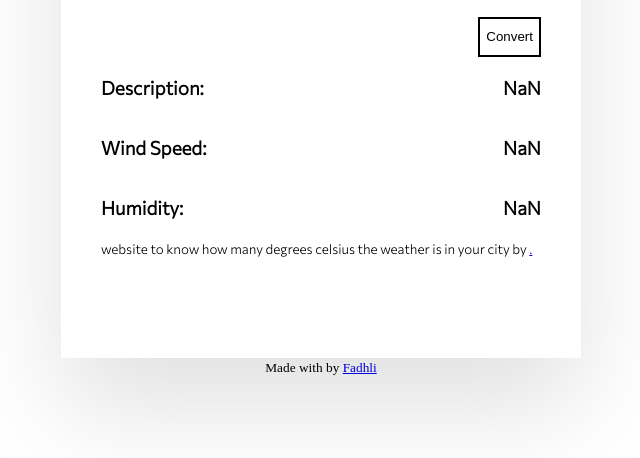
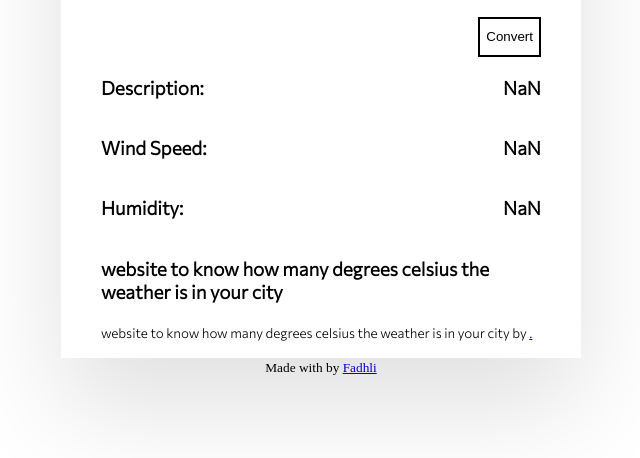
Before and after one commit to xanzheus/WeatherApp, a plain HTML site: page index.html in a window 1280 px wide. Shown: the part 272-730 px from the top of the page, without its empty margins (319-959 px from the left). Drawn offline with Linux system fonts and the light colour scheme.

Commit message:
Update index.html

```diff
--- a/index.html
+++ b/index.html
@@ -37,6 +37,9 @@
             <h3>Humidity:</h3>
             <h3 class="humidity" id="humidity">NaN</h3>
         </div>
+          <div class="humidity-area">
+            <h3>website to know how many degrees celsius the weather is in your city</h3>
+        </div>
 
     <!-- Readme -->
     <div class="footer-copyright text-center py-3 text-secondary"><small> website to know how many degrees celsius the weather is in your city
@@ -52,6 +55,7 @@
         <i class="fas fa-heart text-danger animate__animated animate__bounce animate__repeat-3 hati"></i> by
         <a href="https://www.instagram.com/itspapoy/"  class="text-decoration-none text-secondary">Fadhli</a></small>
     </div>
+
     <!-- Copyright -->
         <script src="script.js"></script>
 </body>
```
